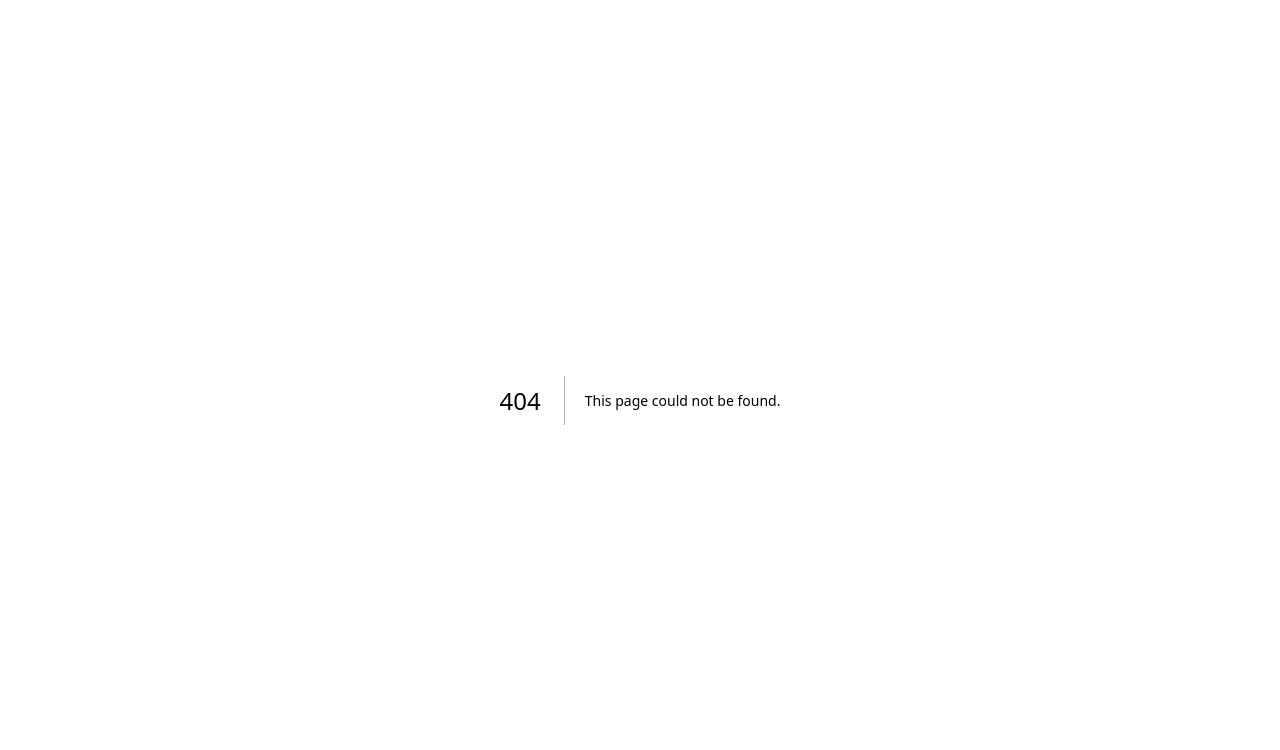
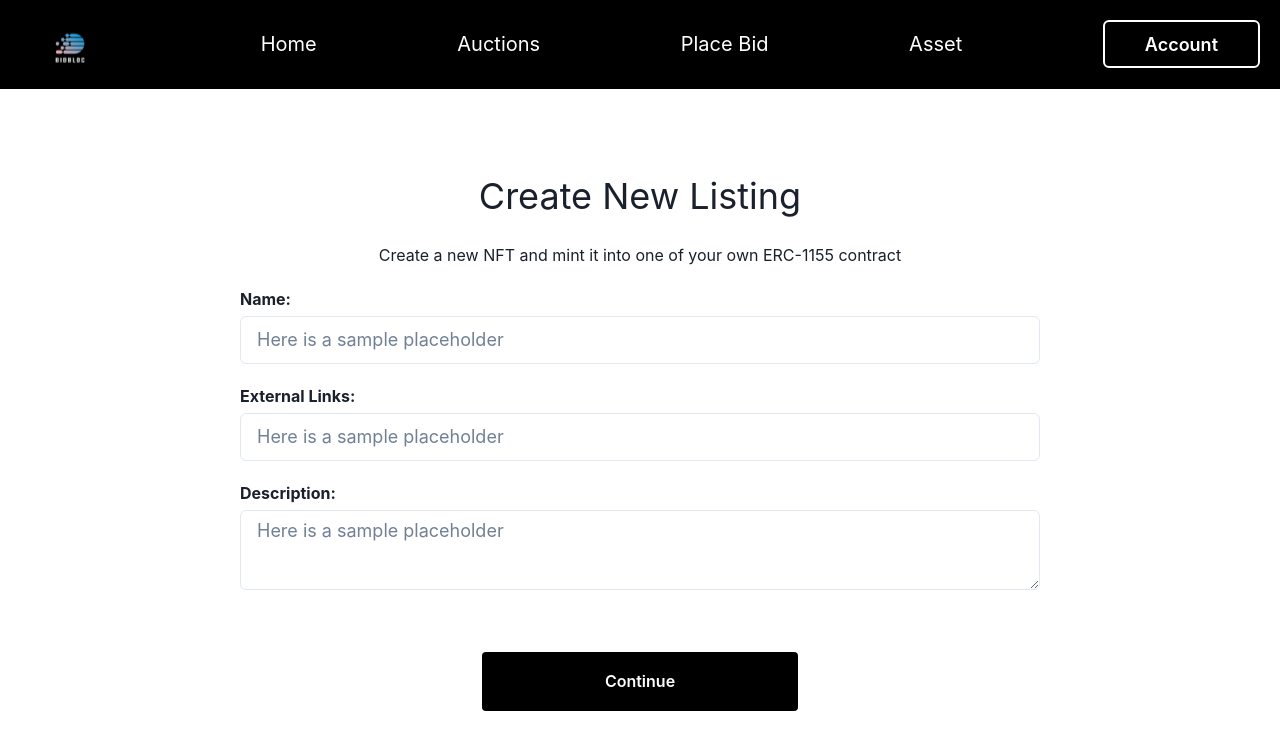
Before and after one commit to johnsonAyo/bid-block, a Next.js app: page /create-listing in a window 1280 px wide. Before the commit this address had no page. Shown: the top 750 px of the page. Built offline with nearby package versions, Linux system fonts and the light colour scheme.

Commit message:
minting page created

```diff
--- /dev/null
+++ b/components/bids/NewListing.js
@@ -0,0 +1,148 @@
+import React, { useState } from "react";
+import {
+  Button,
+  Input,
+  Text,
+  Flex,
+  Textarea,
+  Box,
+  Image,
+  Select,
+} from "@chakra-ui/react";
+import { ArrowBackIcon } from "@chakra-ui/icons";
+
+const NewListing = () => {
+  const [currentStep, setCurrentStep] = useState("1");
+  const Step1 = () => {
+    return (
+      <Flex direction="column" marginY="5rem" paddingX="15rem" gap={5}>
+        <Flex justifyContent="center">
+          <Text fontSize="4xl" textAlign="center">
+            Create New Listing
+          </Text>
+        </Flex>
+
+        <Text fontSize="md" textAlign="center">
+          Create a new NFT and mint it into one of your own ERC-1155 contract
+        </Text>
+        <Box>
+          <Text mb="5px" fontWeight="bold">
+            Name:
+          </Text>
+          <Input placeholder="Here is a sample placeholder" size="lg" />
+        </Box>
+        <Box>
+          <Text mb="5px" fontWeight="bold">
+            External Links:
+          </Text>
+          <Input placeholder="Here is a sample placeholder" size="lg" />
+        </Box>
+        <Box>
+          <Text mb="5px" fontWeight="bold">
+            Description:
+          </Text>
+          <Textarea placeholder="Here is a sample placeholder" size="lg" />
+        </Box>
+        <Flex justifyContent="center">
+          <Button
+            colorScheme="black"
+            size="xlg"
+            mt="10"
+            paddingY={5}
+            color="white"
+            variant="outline"
+            border="2px"
+            borderColor="white"
+            bgColor="black"
+            width="40%"
+            onClick={() => setCurrentStep("2")}
+          >
+            Continue
+          </Button>
+        </Flex>
+      </Flex>
+    );
+  };
+  const Step2 = () => {
+    return (
+      <Flex direction="column" marginY="3rem" paddingX="15rem" gap={5}>
+        <Flex justifyContent="space-between">
+          <ArrowBackIcon
+            boxSize={8}
+            onClick={() => setCurrentStep("1")}
+            mt="3"
+          />
+          <Text fontSize="4xl" textAlign="center" width="95%">
+            Create New Listing
+          </Text>
+        </Flex>
+        <Flex direction="column" px="10rem" gap={5}>
+          <Text fontSize="md">
+            Create a new NFT and mint it into one of your own ERC-1155 contract
+          </Text>
+          <Text fontSize="lg" fontWeight="bold">
+            Image, Video, Audio, or 3D Model
+          </Text>
+          <Text>
+            File types supported: JPG, PNG, GIF, SVG, MP4, WEBM, MP3, WAV, OGG,
+            GLB, GLTF. Max size: 100 M
+          </Text>
+
+          <Box
+            border="1px"
+            borderStyle="dotted"
+            width="30%"
+            borderColor="grey"
+            rounded="xl"
+          >
+            <Input
+              type="file"
+              //   position="absolute"
+              top="0"
+              left="0"
+              opacity="0"
+              aria-hidden="true"
+              accept="image/*"
+            />
+            <Image
+              boxSize="100%"
+              src="/images/svg/fe_picture.svg"
+              alt=""
+              rounded="xl"
+            />
+          </Box>
+          <Box>
+            <Text mb="5px" fontWeight="bold">
+              Blockchain:
+            </Text>
+            <Select placeholder="Select Chain">
+              <option value="option1">Etherium</option>
+              <option value="option2">Polygon</option>
+              <option value="option3">Arbitrium</option>
+            </Select>
+          </Box>
+        </Flex>
+
+        <Flex justifyContent="center">
+          <Button
+            colorScheme="black"
+            size="xlg"
+            mt="10"
+            paddingY={5}
+            color="white"
+            variant="outline"
+            border="2px"
+            borderColor="white"
+            bgColor="black"
+            width="40%"
+          >
+            Create
+          </Button>
+        </Flex>
+      </Flex>
+    );
+  };
+  return currentStep == "1" ? <Step1 /> : <Step2 />;
+};
+
+export default NewListing;
--- a/components/homepage/HomeCard.js
+++ b/components/homepage/HomeCard.js
@@ -21,6 +21,7 @@ export default function HomeCard() {
           Welcome to the Future of auctions <br />
           where Heroes are made and legends are born
         </Text>
+        <a href="./auctions">
           <Button
             colorScheme="black"
             size="xlg"
@@ -34,6 +35,7 @@ export default function HomeCard() {
           >
             Get Started
           </Button>
+        </a>
       </Box>
     </Box>
   );
--- a/components/homepage/SearchBar.js
+++ b/components/homepage/SearchBar.js
@@ -83,6 +83,10 @@ const SearchBar = () => {
                       contract
                     </Text>
                     <Flex justifyContent="center" marginTop="20">
+                      <a
+                        href="./create-listing"
+                        className="block px-8 py-4 hover:border"
+                      >
                         <Button
                           colorScheme="black"
                           bgColor="black"
@@ -97,6 +101,7 @@ const SearchBar = () => {
                         >
                           Mint
                         </Button>
+                      </a>
                     </Flex>
                   </TabPanel>
                   <TabPanel>
--- a/package.json
+++ b/package.json
@@ -9,6 +9,8 @@
     "lint": "next lint"
   },
   "dependencies": {
+    "@chakra-ui/icon": "^3.0.16",
+    "@chakra-ui/icons": "^2.0.18",
     "@chakra-ui/react": "^2.5.2",
     "@emotion/react": "^11.10.6",
     "@emotion/styled": "^11.10.6",
--- /dev/null
+++ b/pages/create-listing.js
@@ -0,0 +1,15 @@
+import React from "react";
+import NewListing from "components/bids/NewListing";
+
+import MainNavbar from "components/navbars/MainNavbar";
+
+const listing = () => {
+  return (
+    <>
+      <MainNavbar />
+      <NewListing />
+    </>
+  );
+};
+
+export default listing;
```
Also changed, not shown: public/images/svg/fe_picture.svg (added), 1 other file (tests, documents, lock files or other folders). Lines whose indentation alone changed are shown as unchanged.
